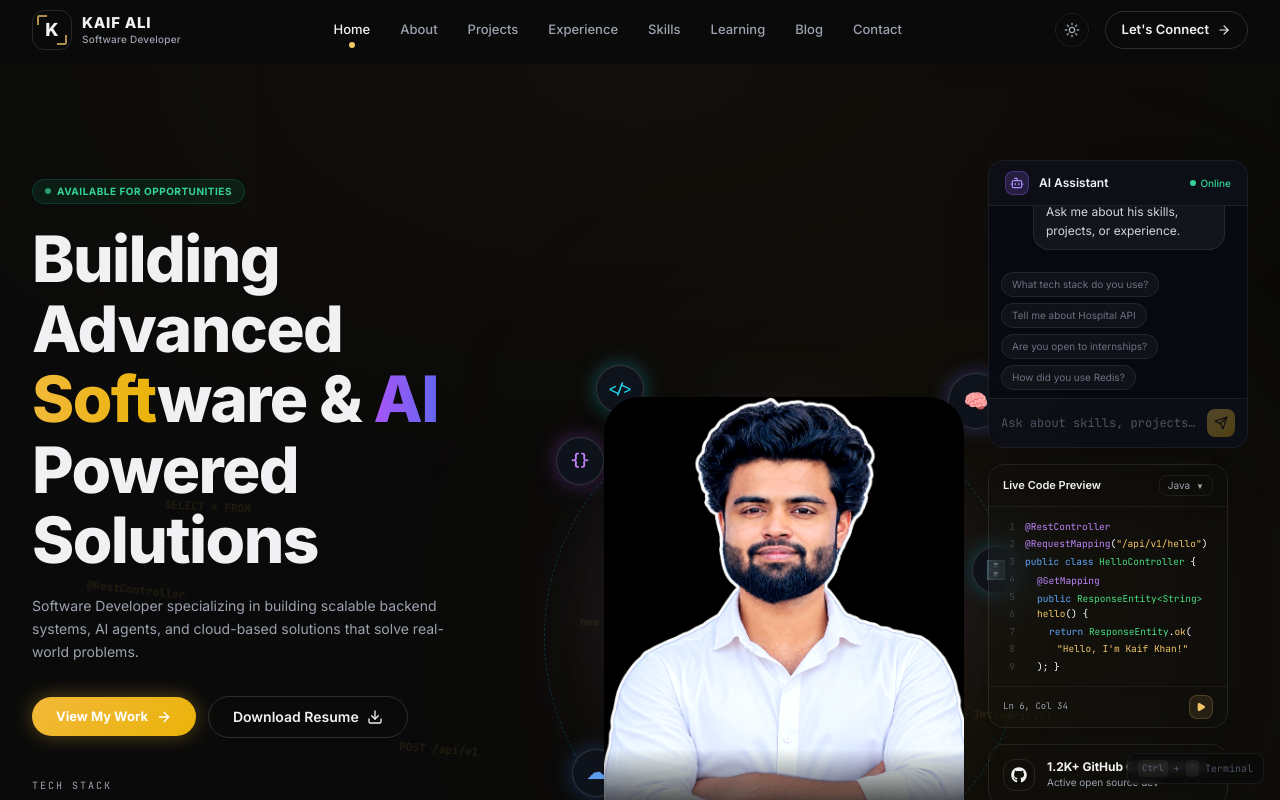
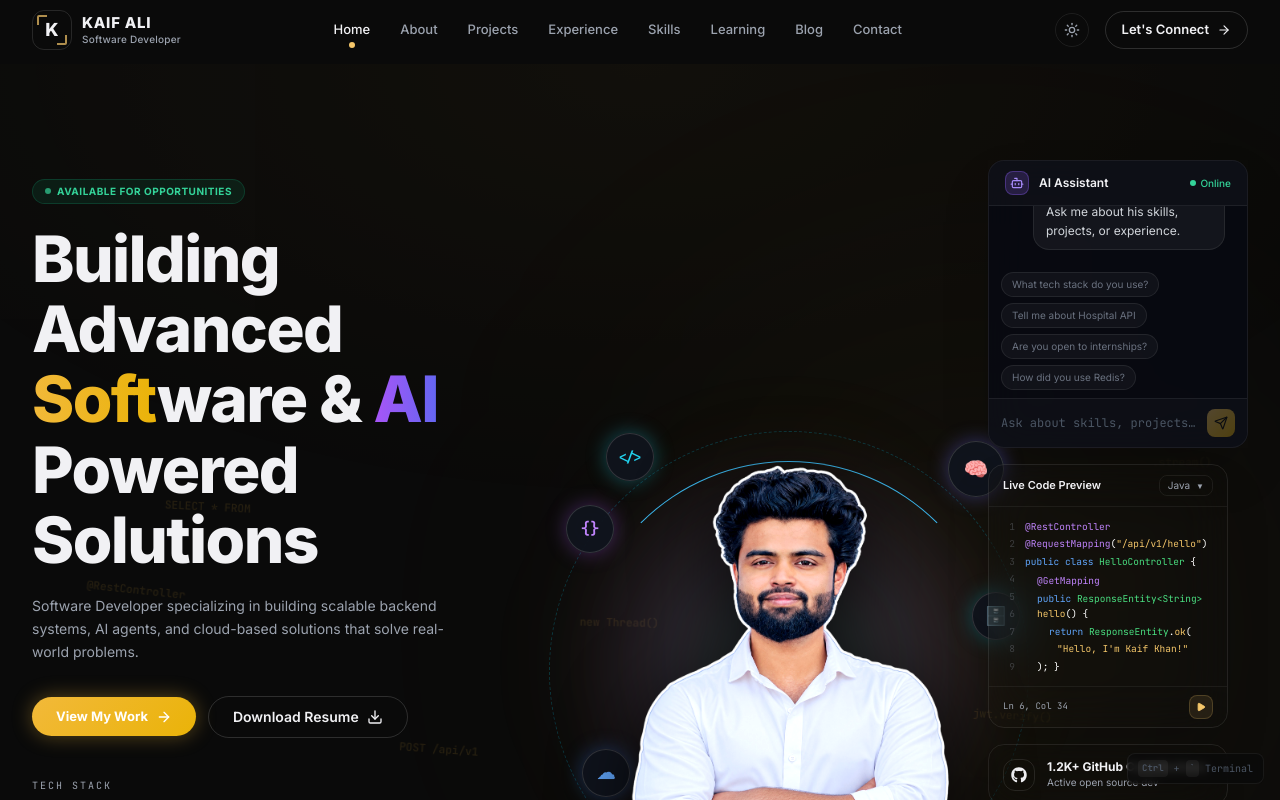
Before and after one commit to codeofkaif/new-portfolio, a React (Vite) app: page / in a window 1280 px wide. Shown: the top 800 px of the page. Built offline with nearby package versions, Linux system fonts and the light colour scheme.

Commit message:
fix: remove black rectangle box and use transparent cutout for hero photo

```diff
--- a/src/data/profile.ts
+++ b/src/data/profile.ts
@@ -24,7 +24,7 @@ export const profile = {
     { label: "Years of Learning", value: 3, suffix: "+", sub: "Years Journey" },
     { label: "Happy Collaborators", value: 19, suffix: "+", sub: "Satisfied Clients" },
   ], // placeholder numbers — replace with real ones later
-  photo: "/profile-photo.jpg",
+  photo: "/profile-photo.png",
   resumeLink: "/resume.pdf",
   socials: {
     github: "https://github.com/codeofkaif",
--- a/src/pages/AboutPage.tsx
+++ b/src/pages/AboutPage.tsx
@@ -42,7 +42,7 @@ function Portrait() {
         <img
           src={profile.photo}
           alt={profile.name}
-          className="w-full h-full object-cover"
+          className="w-full h-full object-cover object-top"
           onError={(e) => {
             // Fallback: hide img and show initials
             (e.currentTarget as HTMLImageElement).style.display = 'none';
--- a/src/sections/HeroSection.tsx
+++ b/src/sections/HeroSection.tsx
@@ -123,28 +123,24 @@ function ProfilePhoto() {
         }}
       />
 
-      {/* ── Photo Container (Tall portrait with bottom fade) ── */}
-      <div className="relative z-10 w-[280px] md:w-[330px] lg:w-[360px] overflow-hidden rounded-t-[36px] shadow-2xl">
+      {/* ── Photo Cutout Container (Only occupies photo area, no rectangular box) ── */}
+      <div className="relative z-10 w-[270px] md:w-[320px] lg:w-[350px] flex justify-center items-end">
         {!imgErr ? (
           <img
             src={profile.photo}
             alt={profile.name}
-            className="w-full object-cover object-top filter contrast-[1.03] brightness-[1.02]"
-            style={{ aspectRatio: '3/4' }}
+            className="w-full h-auto object-contain select-none drop-shadow-[0_20px_40px_rgba(0,0,0,0.8)] filter contrast-[1.03] brightness-[1.02]"
             onError={() => setImgErr(true)}
           />
         ) : (
           <div
-            className="w-full flex flex-col items-center justify-center bg-gradient-to-br from-[#1A1A1E] to-[#111113] border border-white/[0.08]"
+            className="w-full flex flex-col items-center justify-center bg-gradient-to-br from-[#141414] to-[#0A0A0A] border border-white/[0.08] rounded-3xl"
             style={{ aspectRatio: '3/4' }}
           >
             <User className="w-24 h-24 text-[#9CA3AF]" />
             <span className="text-[#9CA3AF] text-sm mt-3 font-mono">{profile.name}</span>
           </div>
         )}
-
-        {/* Seamless bottom fade into page background #0A0A0A */}
-        <div className="absolute bottom-0 inset-x-0 h-32 bg-gradient-to-t from-[#0A0A0A] via-[#0A0A0A]/85 to-transparent pointer-events-none" />
       </div>
 
       {/* ── Floating tech badges matching screenshot ── */}
```
Also changed, not shown: public/profile-photo.png (added), src/assets/profile-photo.png (added).
